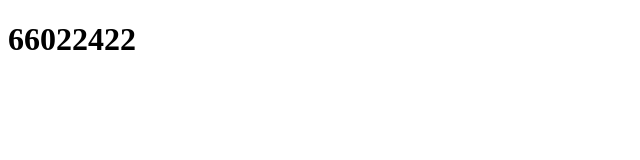
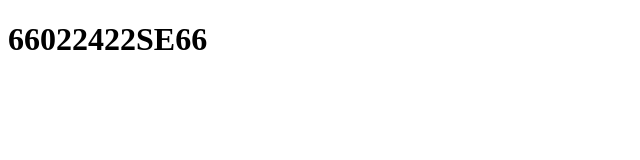
Before and after one commit to TarKhachonsak/TestHub, a plain HTML site: page index.html in a window 1280 px wide. Shown: the whole page, without its empty margins (0-640 px from the left). Drawn offline with Linux system fonts and the light colour scheme.

Commit message:
Update index.html

```diff
--- a/index.html
+++ b/index.html
@@ -7,7 +7,7 @@
 </head>
 <body>
     <div>
-        <h1>66022422</h1>
+        <h1>66022422SE66</h1>
     </div>
 </body>
 </html>
```
